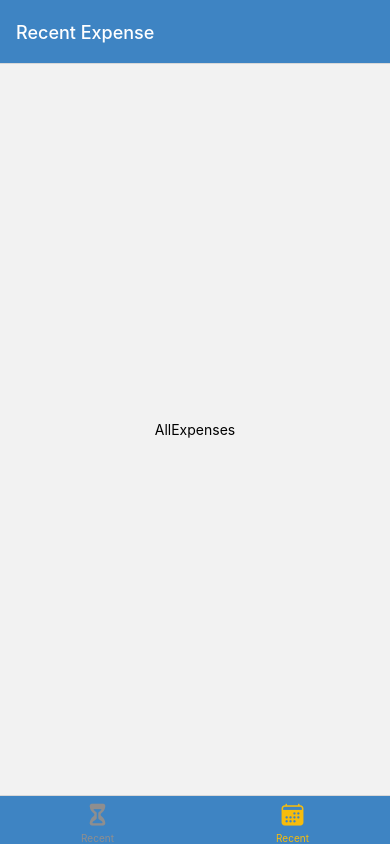
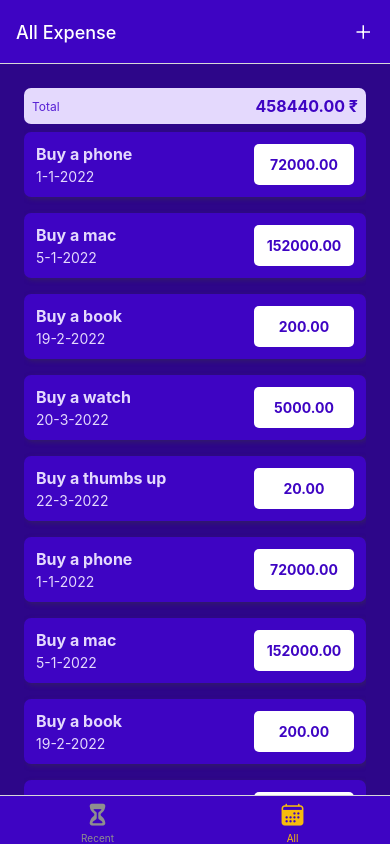
Before and after one commit to RishikBacancy/ExpenseTracker, a React Native app: screen /All in a window 390 px wide. Built offline with nearby package versions, Linux system fonts and the light colour scheme.

Commit message:
ManageExpense Added!

```diff
--- /dev/null
+++ b/src/components/ExpensesOutput/ExpenseItem.js
@@ -0,0 +1,72 @@
+import React from 'react';
+import { Pressable, StyleSheet, View, Text } from 'react-native';
+import { GlobalStyle } from '../../constants/styles';
+import { getFormattedDate } from '../../util/date';
+import { useNavigation } from "@react-navigation/native";
+
+const ExpenseItem = ({ id, description, amount, date }) => {
+
+    const navigation = useNavigation();
+
+    const expenseHandler = () => {
+        navigation.navigate("Manage",{
+            expenseId: id
+        });
+    };
+
+    return (
+		<Pressable style={({pressed}) => pressed && styles.pressed} onPress={expenseHandler}>
+			<View style={styles.expenseItem}>
+				<View>
+					<Text style={[styles.description, styles.textBase]}>{description}</Text>
+					<Text style={styles.textBase}>{getFormattedDate(date)}</Text>
+				</View>
+				<View style={styles.amountConntainer}>
+					<Text style={styles.amount}>{amount.toFixed(2)}</Text>
+				</View>
+			</View>
+		</Pressable>
+	);
+};
+
+const styles = StyleSheet.create({
+    pressed:{
+        opacity:0.75,
+    },
+    expenseItem:{
+        padding:12,
+        marginVertical:8,
+        backgroundColor: GlobalStyle.colors.primary500,
+        flexDirection:"row",
+        borderRadius:7,
+        elevation:4,
+        shadowColor:GlobalStyle.colors.gray500,
+        shadowOffset:{ width:2, height:2},
+        shadowRadius:5,
+        shadowOpacity:0.5,
+        justifyContent:"space-between",
+    },
+    textBase:{
+        color: GlobalStyle.colors.primary50,
+    },
+    description:{
+        fontSize:16,
+        marginBottom:4,
+        fontWeight:"bold",
+    },
+    amountConntainer:{
+        paddingHorizontal:12,
+        paddingVertical:4,
+        backgroundColor:"white",
+        justifyContent:"center",
+        alignItems:"center",
+        borderRadius:5,
+        minWidth: 100,
+    },
+    amount:{
+        color:GlobalStyle.colors.primary500,
+        fontWeight:"bold",
+    }
+});
+
+export default ExpenseItem;
--- /dev/null
+++ b/src/components/ExpensesOutput/ExpensesList.js
@@ -0,0 +1,17 @@
+import React from "react";
+import { View, Text, StyleSheet, FlatList } from "react-native";
+import ExpenseItem from "./ExpenseItem";
+
+const renderExpenseItem = ( itemData ) => {
+    return(
+        <ExpenseItem {...itemData.item}/>
+    )
+}
+
+const ExpenseList = ({expense}) => {
+    return(
+        <FlatList data={expense} renderItem={renderExpenseItem} keyExtractor={(item)=>item.id}/>
+    );
+};
+
+export default ExpenseList;
--- /dev/null
+++ b/src/components/ExpensesOutput/ExpensesOutput.js
@@ -0,0 +1,88 @@
+import React from 'react';
+import { View, Text, StyleSheet, FlatList } from 'react-native';
+import { GlobalStyle } from '../../constants/styles';
+import ExpenseList from './ExpensesList';
+import ExpenseSummary from './ExpensesSummary';
+
+const DUMMY_EXP = [
+    {
+        id:"e1",
+        description:"Buy a phone",
+        amount: 72000.00,
+        date: new Date("2022-01-01")
+    },
+    {
+        id:"e2",
+        description:"Buy a mac",
+        amount: 152000.00,
+        date: new Date("2022-01-05")
+    },
+    {
+        id:"e3",
+        description:"Buy a book",
+        amount: 200.00,
+        date: new Date("2022-02-19")
+    },
+    {
+        id:"e4",
+        description:"Buy a watch",
+        amount: 5000.00,
+        date: new Date("2022-03-20")
+    },
+    {
+        id:"e5",
+        description:"Buy a thumbs up",
+        amount: 20.00,
+        date: new Date("2022-03-22")
+    },
+    {
+        id:"e6",
+        description:"Buy a phone",
+        amount: 72000.00,
+        date: new Date("2022-01-01")
+    },
+    {
+        id:"e7",
+        description:"Buy a mac",
+        amount: 152000.00,
+        date: new Date("2022-01-05")
+    },
+    {
+        id:"e8",
+        description:"Buy a book",
+        amount: 200.00,
+        date: new Date("2022-02-19")
+    },
+    {
+        id:"e9",
+        description:"Buy a watch",
+        amount: 5000.00,
+        date: new Date("2022-03-20")
+    },
+    {
+        id:"e10",
+        description:"Buy a thumbs up",
+        amount: 20.00,
+        date: new Date("2022-03-22")
+    }
+];
+
+const ExpensesOutput = ({ expenses, expensesPeriod}) => {
+	return (
+		<View style={styles.container}>
+			<ExpenseSummary expenses={DUMMY_EXP} periodName={expensesPeriod} />
+            <ExpenseList expense={DUMMY_EXP}/>
+		</View>
+	);
+};
+
+const styles = StyleSheet.create({
+    container:{
+        paddingHorizontal:24,
+        paddingTop:24,
+        backgroundColor:GlobalStyle.colors.primary700,
+        flex:1,
+    }
+})
+
+export default ExpensesOutput;
--- /dev/null
+++ b/src/components/ExpensesOutput/ExpensesSummary.js
@@ -0,0 +1,38 @@
+import React from 'react';
+import { View, Text, StyleSheet } from 'react-native';
+import { GlobalStyle } from '../../constants/styles';
+
+const ExpenseSummary = ({ expenses, periodName }) => {
+	const expensesSum = expenses.reduce((sum, expense) => {
+		return sum + expense.amount;
+	}, 0);
+
+	return (
+		<View style={styles.container}>
+			<Text style={styles.period}>{periodName}</Text>
+			<Text style={styles.sum}>{expensesSum.toFixed(2)} ₹</Text>
+		</View>
+	);
+};
+
+const styles = StyleSheet.create({
+    container:{
+        padding: 8,
+        backgroundColor: GlobalStyle.colors.primary50,
+        borderRadius: 7,
+        flexDirection:"row",
+        justifyContent: "space-between",
+        alignItems:"center",
+    },
+    period:{
+        fontSize:12,
+        color: GlobalStyle.colors.primary400,
+    },
+    sum:{
+        fontSize:16,
+        fontWeight:"bold",
+        color: GlobalStyle.colors.primary500,
+    }
+});
+
+export default ExpenseSummary;
--- /dev/null
+++ b/src/components/UI/IconButton.js
@@ -0,0 +1,27 @@
+import React from "react";
+import { View, StyleSheet, Pressable} from "react-native";
+import Ionicons from "react-native-vector-icons/Ionicons";
+
+const IconButton = ({icon, color, size, onPress}) => {
+    return(
+        <Pressable onPress={onPress} style={({pressed}) => pressed && styles.pressed}>
+            <View style={styles.btnContainer}>
+                <Ionicons name={icon} color={color} size={size}/>
+            </View>
+        </Pressable>
+    );
+};
+
+const styles = StyleSheet.create({
+    btnContainer:{
+        borderRadius:24,
+        padding:6,
+        marginHorizontal:8,
+        marginVertical:2,
+    },
+    pressed:{
+        opacity:0.75,
+    }
+});
+
+export default IconButton;
--- a/src/constants/styles.js
+++ b/src/constants/styles.js
@@ -1,16 +1,16 @@
 export const GlobalStyle = {
-    colors:{
-        primary50: "#e4d9fd",
-        primary100: "#c6affc",
-        primary200: "#a281f0",
-        primary400: "#5721d4",
-        primary500: "#3e84c3",
-        primary700: "#2d0689",
-        primary800: "#200364",
-        accent500: "#f7bc0c",
-        error50: "#fcc4e4",
-        error500: "#9b095c",
-        gray500: "#39324a",
-        gray700: "#221c30",
-    },
+	colors: {
+		primary50: '#e4d9fd',
+		primary100: '#c6affc',
+		primary200: '#a281f0',
+		primary400: '#5721d4',
+		primary500: '#3e04c3',
+		primary700: '#2d0689',
+		primary800: '#200364',
+		accent500: '#f7bc0c',
+		error50: '#fcc4e4',
+		error500: '#9b095c',
+		gray500: '#39324a',
+		gray700: '#221c30'
+	}
 };
--- a/src/navigation/Navigation.js
+++ b/src/navigation/Navigation.js
@@ -7,6 +7,7 @@ import RecentExpenses from '../screens/RecentExpenses';
 import AllExpenses from '../screens/AllExpenses';
 import { GlobalStyle } from '../constants/styles';
 import Ionicons from 'react-native-vector-icons/Ionicons';
+import IconButton from '../components/UI/IconButton';
 
 const Stack = createNativeStackNavigator();
 const Tab = createBottomTabNavigator();
@@ -14,7 +15,7 @@ const Tab = createBottomTabNavigator();
 const TabNavigation = () => {
 	return (
 		<Tab.Navigator
-			screenOptions={{
+			screenOptions={({ navigation }) => ({
 				headerStyle: {
 					backgroundColor: GlobalStyle.colors.primary500
 				},
@@ -22,8 +23,18 @@ const TabNavigation = () => {
 				tabBarStyle: {
 					backgroundColor: GlobalStyle.colors.primary500
 				},
-				tabBarActiveTintColor: GlobalStyle.colors.accent500
-			}}
+				tabBarActiveTintColor: GlobalStyle.colors.accent500,
+				headerRight: ({ tintColor }) => (
+					<IconButton
+						icon="add"
+						size={24}
+						color={tintColor}
+						onPress={() => {
+							navigation.navigate('Manage');
+						}}
+					/>
+				)
+			})}
 		>
 			<Tab.Screen
 				name="Recent"
@@ -38,8 +49,8 @@ const TabNavigation = () => {
 				name="All"
 				component={AllExpenses}
 				options={{
-					title: 'Recent Expense',
-					tabBarLabel: 'Recent',
+					title: 'All Expense',
+					tabBarLabel: 'All',
 					tabBarIcon: ({ color, size }) => <Ionicons name="calendar" size={size} color={color} />
 				}}
 			/>
@@ -50,9 +61,16 @@ const TabNavigation = () => {
 const Navigation = () => {
 	return (
 		<NavigationContainer>
-			<Stack.Navigator>
+			<Stack.Navigator
+				screenOptions={{
+					headerStyle: { backgroundColor: GlobalStyle.colors.primary500},
+					headerTintColor:"white",
+				}}
+			>
 				<Stack.Screen name="OverView" component={TabNavigation} options={{ headerShown: false }} />
-				<Stack.Screen name="Manage" component={ManageExpense} />
+				<Stack.Screen name="Manage" component={ManageExpense} options={{
+					presentation:"modal"
+				}} />
 			</Stack.Navigator>
 		</NavigationContainer>
 	);
--- a/src/screens/AllExpenses.js
+++ b/src/screens/AllExpenses.js
@@ -1,20 +1,11 @@
-import React from "react";
-import { StyleSheet, Text, View} from "react-native";
+import React from 'react';
+import { StyleSheet, Text, View } from 'react-native';
+import ExpensesOutput from '../components/ExpensesOutput/ExpensesOutput';
 
 const AllExpenses = () => {
-    return(
-        <View style={styles.screen}>
-            <Text>AllExpenses</Text>
-        </View>
-    );
+	return <ExpensesOutput expensesPeriod={'Total'} />;
 };
 
-const styles = StyleSheet.create({
-    screen: {
-        flex:1,
-        justifyContent:"center",
-        alignItems:"center",
-    },
-});
+const styles = StyleSheet.create({});
 
 export default AllExpenses;
--- a/src/screens/ManageExpense.js
+++ b/src/screens/ManageExpense.js
@@ -1,18 +1,50 @@
-import React from "react";
+import React,{ useLayoutEffect } from "react";
 import { StyleSheet, Text, View} from "react-native";
+import IconButton from "../components/UI/IconButton";
+import { GlobalStyle } from "../constants/styles";
 
-const ManageExpense = () => {
+
+const ManageExpense = ({ route, navigation}) => {
+
+    const editingExpenseId = route.params?.expenseId;
+    const editMode = !!editingExpenseId;
+
+    useLayoutEffect(()=>{
+        navigation.setOptions({
+            title : editMode ? "Edit Expense" : "Add Expense",
+        })
+    },[navigation, editMode])
+
+    const deleteExpenseHandler = () => {
+
+    };
+
     return(
-        <View style={styles.screen}>
-            <Text>ManageExpense</Text>
+        <View style={styles.container}>
+            {editMode &&
+                <View style={styles.deleteContainer}>
+                    <IconButton
+                        icon="trash"
+                        color={GlobalStyle.colors.error500}
+                        size={36}
+                        onPress={deleteExpenseHandler}/>
+                </View>
+            }
         </View>
     );
 };
 
 const styles = StyleSheet.create({
-    screen: {
+    container:{
         flex:1,
-        justifyContent:"center",
+        padding:24,
+        backgroundColor:GlobalStyle.colors.primary800,
+    },
+    deleteContainer:{
+        marginTop:16,
+        paddingTop:8,
+        borderTopWidth:2,
+        borderTopColor:GlobalStyle.colors.primary200,
         alignItems:"center",
     },
 });
--- a/src/screens/RecentExpenses.js
+++ b/src/screens/RecentExpenses.js
@@ -1,20 +1,11 @@
-import React from "react";
-import { StyleSheet, Text, View} from "react-native";
+import React from 'react';
+import { StyleSheet, Text, View } from 'react-native';
+import ExpensesOutput from '../components/ExpensesOutput/ExpensesOutput';
 
 const RecentExpenses = () => {
-    return(
-        <View style={styles.screen}>
-            <Text>RecentExpenses</Text>
-        </View>
-    );
+	return <ExpensesOutput expensesPeriod={'Last 7 Days'} />;
 };
 
-const styles = StyleSheet.create({
-    screen: {
-        flex:1,
-        justifyContent:"center",
-        alignItems:"center",
-    },
-});
+const styles = StyleSheet.create({});
 
 export default RecentExpenses;
--- /dev/null
+++ b/src/util/date.js
@@ -0,0 +1,3 @@
+export const getFormattedDate = ( date ) => {
+    return `${date.getDate()}-${date.getMonth() + 1}-${date.getFullYear()}`;
+}
```
